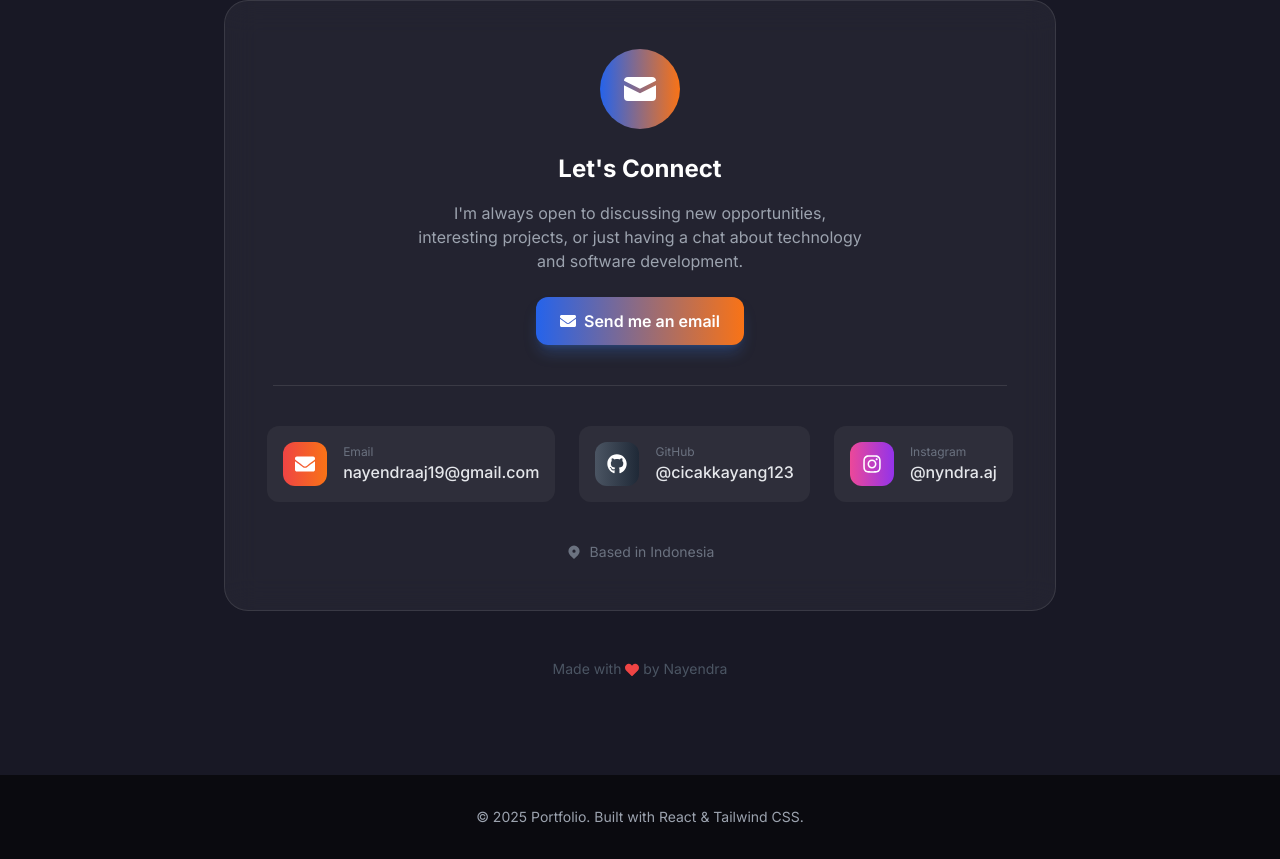
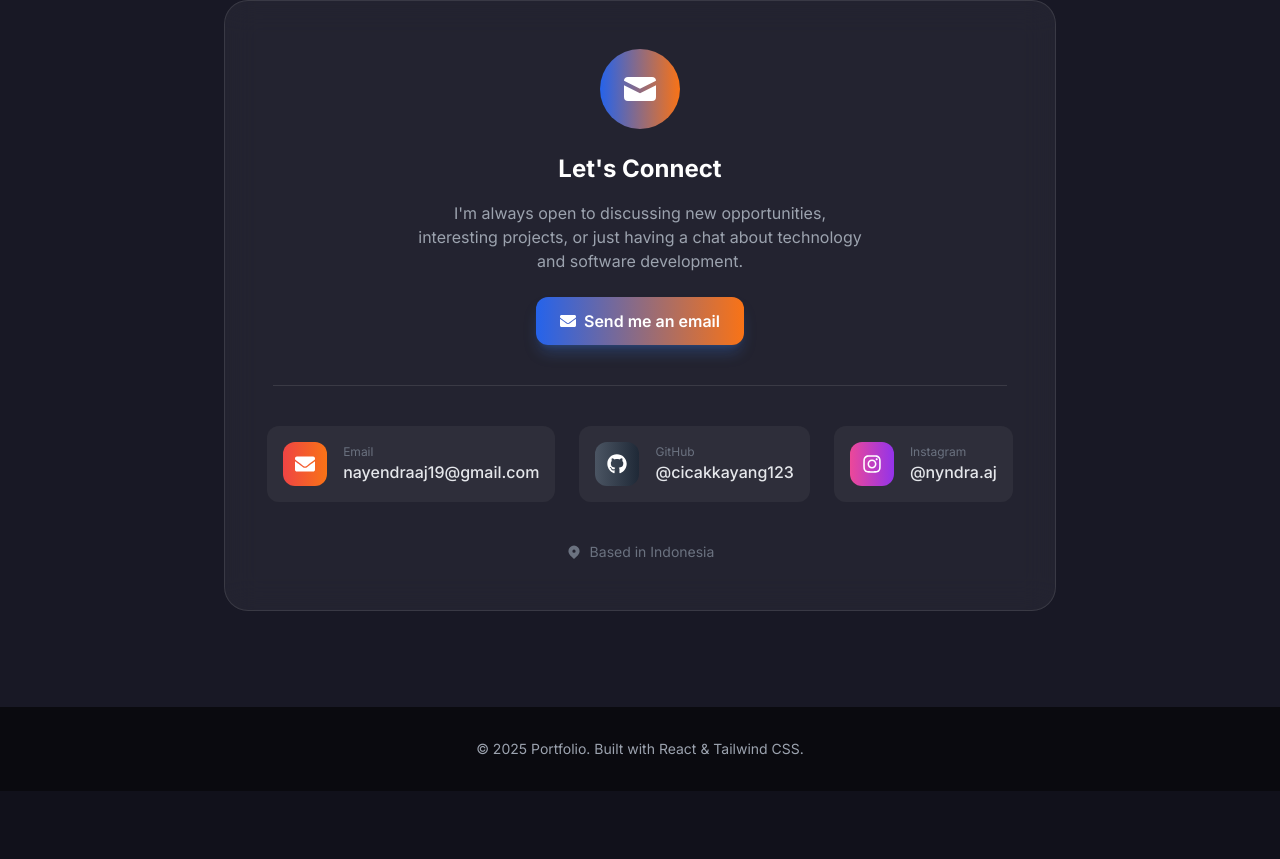
Before and after one commit to cicakkayang123/portofolio, a React (Vite) app: page / in a window 1280 px wide. Shown: the part 5136-5995 px from the top of the page. After the commit the page ends 5927 px from the top, so only its background shows below. Built offline with nearby package versions, Linux system fonts and the light colour scheme.

Commit message:
favicon2

```diff
--- a/index.html
+++ b/index.html
@@ -3,7 +3,12 @@
 
 <head>
   <meta charset="UTF-8" />
-  <link rel="icon" type="image/png" href="/logo.png" />
+  <!-- Favicon configuration -->
+  <link rel="icon" type="image/png" sizes="48x48" href="/logo.png" />
+  <link rel="icon" type="image/png" sizes="32x32" href="/logo.png" />
+  <link rel="icon" type="image/png" sizes="16x16" href="/logo.png" />
+  <link rel="apple-touch-icon" sizes="180x180" href="/logo.png" />
+  <link rel="shortcut icon" href="/logo.png" />
   <meta name="viewport" content="width=device-width, initial-scale=1.0" />
   <meta name="description"
     content="Nayendra Ajidiwanto Jaelani - Informatics & Software Engineering Student. Building modern web applications with React, Laravel, and more." />
--- a/src/components/Contact.jsx
+++ b/src/components/Contact.jsx
@@ -1,4 +1,4 @@
-import { FaGithub, FaInstagram, FaEnvelope, FaHeart } from 'react-icons/fa'
+import { FaGithub, FaInstagram, FaEnvelope } from 'react-icons/fa'
 import { HiMail, HiLocationMarker } from 'react-icons/hi'
 
 const contactLinks = [
@@ -106,10 +106,6 @@ function Contact({ darkMode }) {
                     </div>
                 </div>
 
-                {/* Made with love */}
-                <p className={`text-center mt-12 text-sm ${darkMode ? 'text-gray-600' : 'text-gray-400'}`}>
-                    Made with <FaHeart className="inline text-red-500" /> by Nayendra
-                </p>
             </div>
         </section>
     )
```
